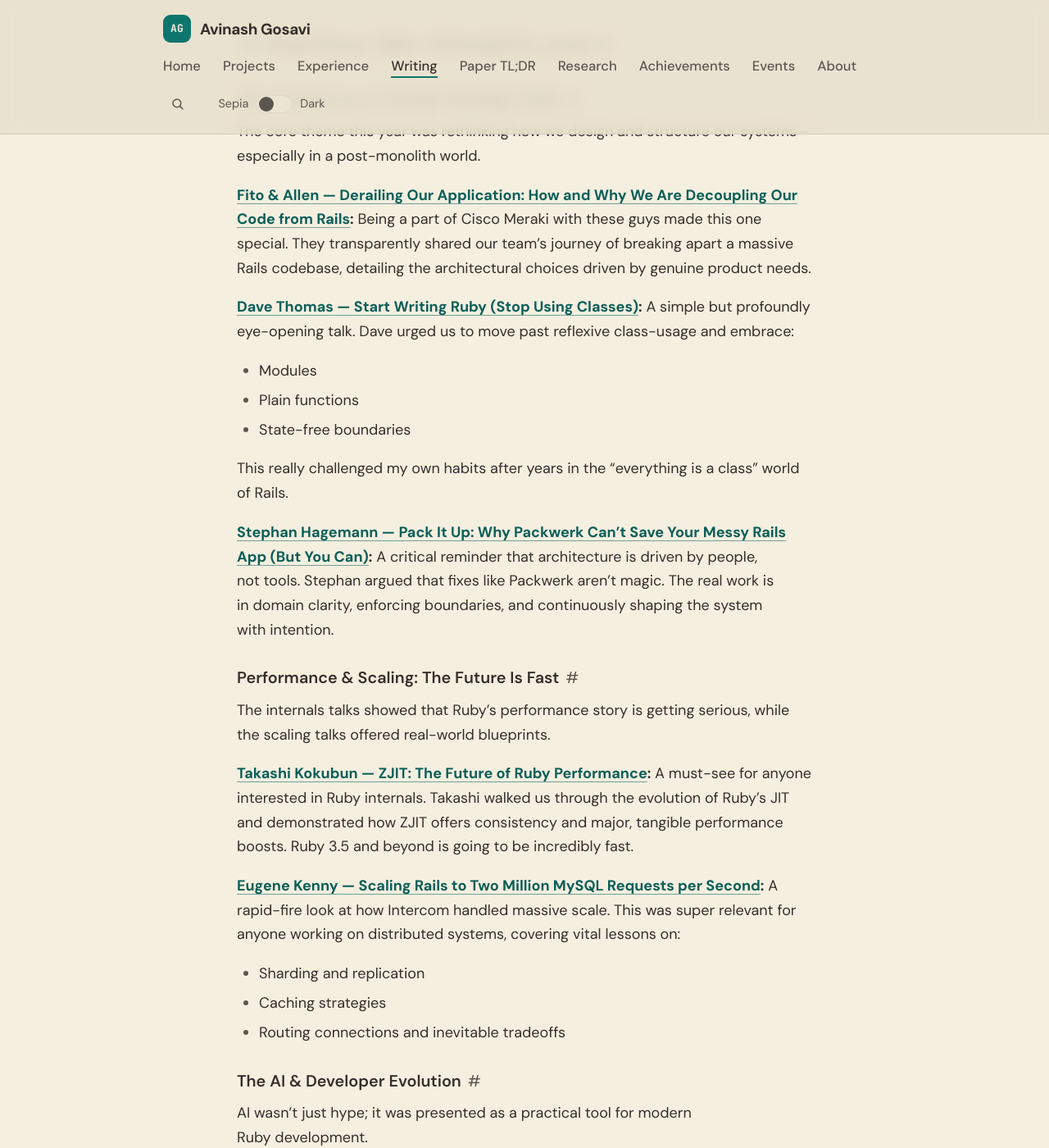
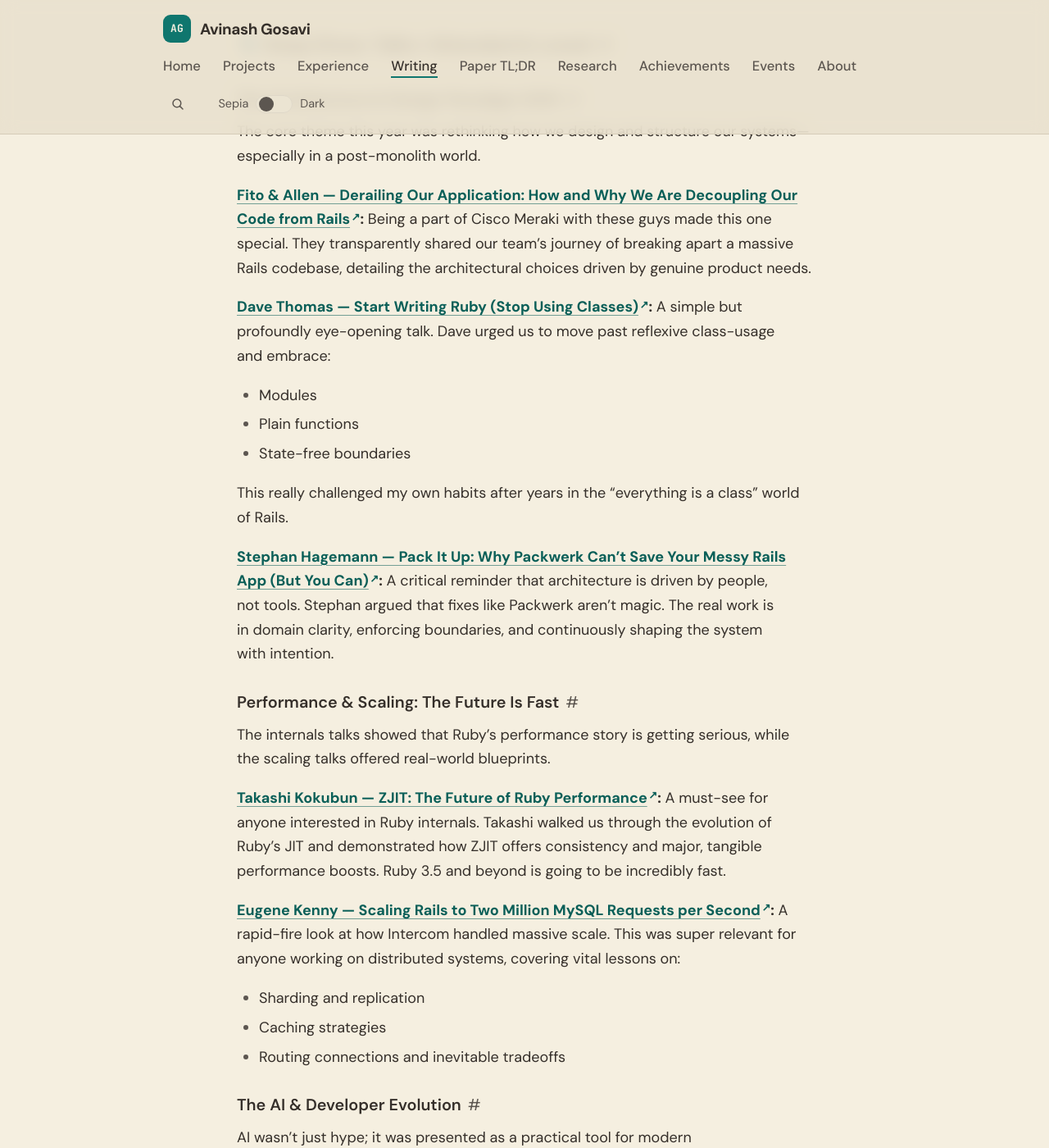
Before and after one commit to aag1091-alt/avinashgosavi.com, a Jekyll site: the page built from _posts/2025-11-27-sf-ruby-2025.md, in a window 1280 px wide and 1400 px high, scrolled down 658 px. Shown: the whole window at 82% size. Built offline with Jekyll 4.4.1, drawn with Linux system fonts in a browser that asks for light colours.

Commit message:
Mark off-site links in posts with a small ↗ (screen only)
Co-Authored-By: Claude <noreply@anthropic.com>

```diff
--- a/_data/changelog.yml
+++ b/_data/changelog.yml
@@ -1,5 +1,9 @@
 # Public changelog shown on /changelog and (latest 3) on the homepage.
 # Newest first. desk: Writing | Design | Engineering
+- date: 2026-10-26
+  desk: Design
+  text: Links in posts that lead off the site now end in a small ↗ arrow, so you can tell before clicking whether you are leaving for a paper, a repo or a talk recording.
+  link: /post/my-sf-ruby-2025-experience-talks-side-quests-community-inspiration/
 - date: 2026-10-26
   desk: Design
   text: Callouts in posts (the "Install · Code · Live demo" lines on the VaultMem posts, the "My pick" lines in the hobby stack post) are now soft cards in normal text color instead of faded italics, so their links and commands are easier to read.
--- a/assets/css/style.css
+++ b/assets/css/style.css
@@ -968,6 +968,22 @@ input:focus-visible {
 .post-content a:hover,
 .post-content a:focus-visible {
   text-decoration-color: currentColor;
+}
+
+/* Links that leave the site get a small ↗ so readers know before clicking.
+   Screen only (print already appends the URL); no arrow on image links or
+   classed component links. Empty alt text keeps screen readers quiet. */
+@media screen {
+  .post-content a[href^="http"]:not([class]):not([href*="avinashgosavi.com"]):not(:has(img, picture, svg))::after {
+    content: "\2197";
+    content: "\2197" / "";
+    display: inline-block;
+    margin-left: 0.12em;
+    font-size: 0.72em;
+    line-height: 1;
+    vertical-align: 0.35em;
+    text-decoration: none;
+  }
 }
 
 /* Plain links in page text (About, page ledes, Uses, Research, lists) had no
```
